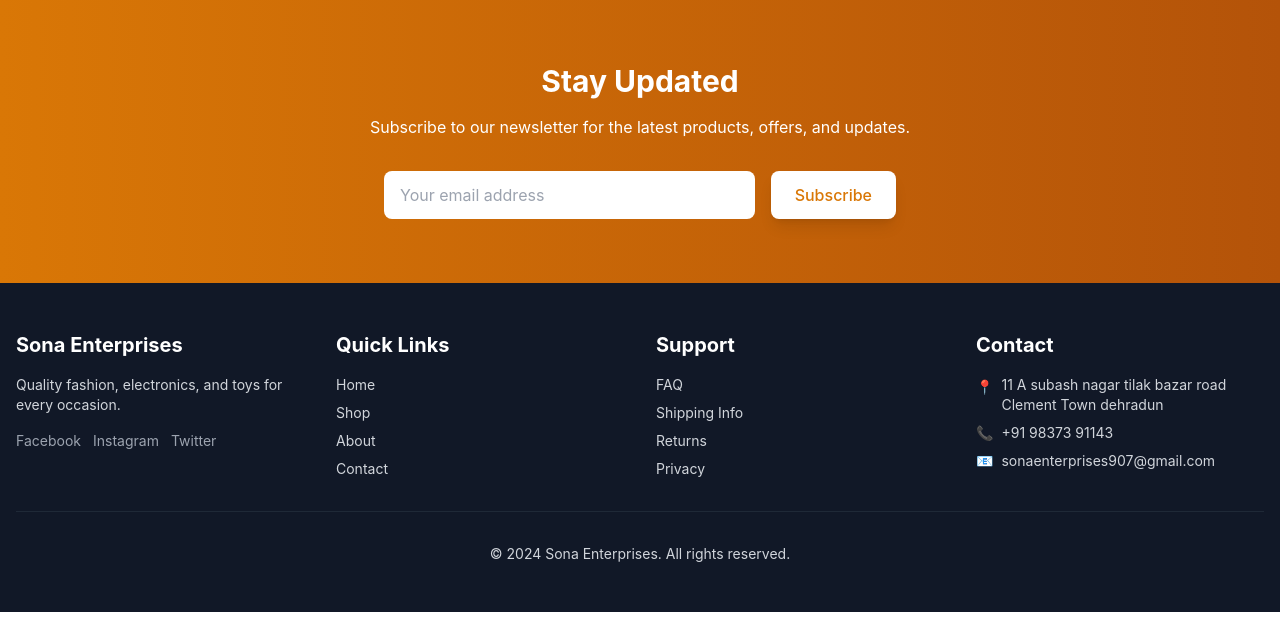
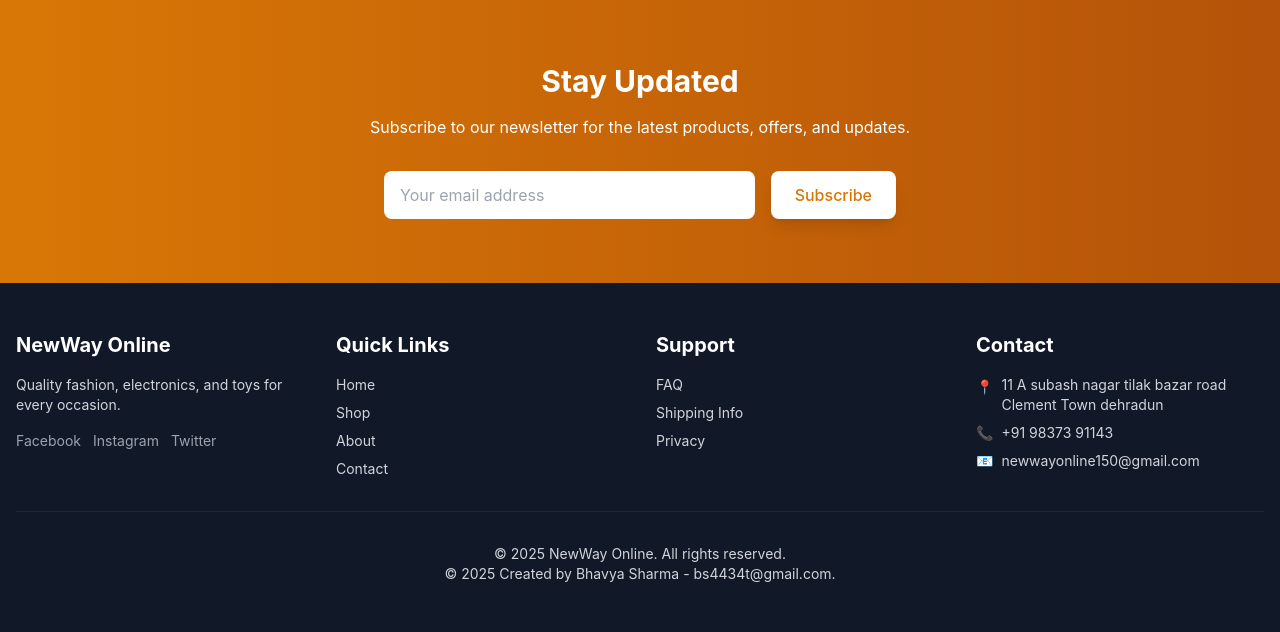
Before and after one commit to BhavyaProjects07/Client-Project-1, a Django app: page /contact/ in a window 1280 px wide. Shown: the part 1726-2358 px from the top of the page. Run offline with Django 4.2, Linux system fonts and the light colour scheme; data that the repository does not hold is empty; some libraries are stand-ins or nearby versions.

Commit message:
change in footer

```diff
--- a/templates/footer.html
+++ b/templates/footer.html
@@ -3,7 +3,7 @@
       <div class="grid grid-cols-1 sm:grid-cols-2 lg:grid-cols-4 gap-6 sm:gap-8">
         <!-- Brand -->
         <div>
-          <h3 class="text-lg sm:text-xl font-bold text-white mb-3 sm:mb-4">Sona Enterprises</h3>
+          <h3 class="text-lg sm:text-xl font-bold text-white mb-3 sm:mb-4">NewWay Online</h3>
           <p class="text-xs sm:text-sm mb-4">Quality fashion, electronics, and toys for every occasion.</p>
           <div class="flex space-x-3">
             <a href="#" class="text-gray-400 hover:text-white transition text-sm">Facebook</a>
@@ -16,10 +16,10 @@
         <div>
           <h3 class="text-lg sm:text-xl font-bold text-white mb-3 sm:mb-4">Quick Links</h3>
           <ul class="space-y-1 sm:space-y-2 text-xs sm:text-sm">
-            <li><a href="#" class="hover:text-white transition">Home</a></li>
+            <li><a href="/" class="hover:text-white transition">Home</a></li>
             <li><a href="#featured-products" class="hover:text-white transition">Shop</a></li>
             <li><a href="#" class="hover:text-white transition">About</a></li>
-            <li><a href="#contact" class="hover:text-white transition">Contact</a></li>
+            <li><a href="/contact" class="hover:text-white transition">Contact</a></li>
           </ul>
         </div>
 
@@ -29,7 +29,7 @@
           <ul class="space-y-1 sm:space-y-2 text-xs sm:text-sm">
             <li><a href="#" class="hover:text-white transition">FAQ</a></li>
             <li><a href="#" class="hover:text-white transition">Shipping Info</a></li>
-            <li><a href="#" class="hover:text-white transition">Returns</a></li>
+
             <li><a href="#" class="hover:text-white transition">Privacy</a></li>
           </ul>
         </div>
@@ -40,7 +40,7 @@
           <ul class="space-y-2 text-xs sm:text-sm">
             <li class="flex items-start gap-2">
               <span class="text-amber-400 mt-0.5">📍</span>
-              <span>11 A subash nagar tilak bazar road Clement Town dehradun</span>
+              <span>11 A subash nagar tilak bazar road Clement Town dehradun</span>
             </li>
             <li class="flex items-center gap-2">
               <span class="text-amber-400">📞</span>
@@ -48,14 +48,15 @@
             </li>
             <li class="flex items-center gap-2">
               <span class="text-amber-400">📧</span>
-              <span>sonaenterprises907@gmail.com</span>
+              <span>newwayonline150@gmail.com</span>
             </li>
           </ul>
         </div>
       </div>
 
       <div class="border-t border-gray-800 mt-8 pt-6 sm:pt-8 text-center text-xs sm:text-sm">
-        <p>&copy; <span id="current-year">2024</span> Sona Enterprises. All rights reserved.</p>
+        <p>&copy; <span id="current-year">2025</span> NewWay Online. All rights reserved.</p>
+        <p>&copy; <span id="current-year">2025</span> Created by Bhavya Sharma - bs4434t@gmail.com.</p>
       </div>
     </div>
   </footer>
```
